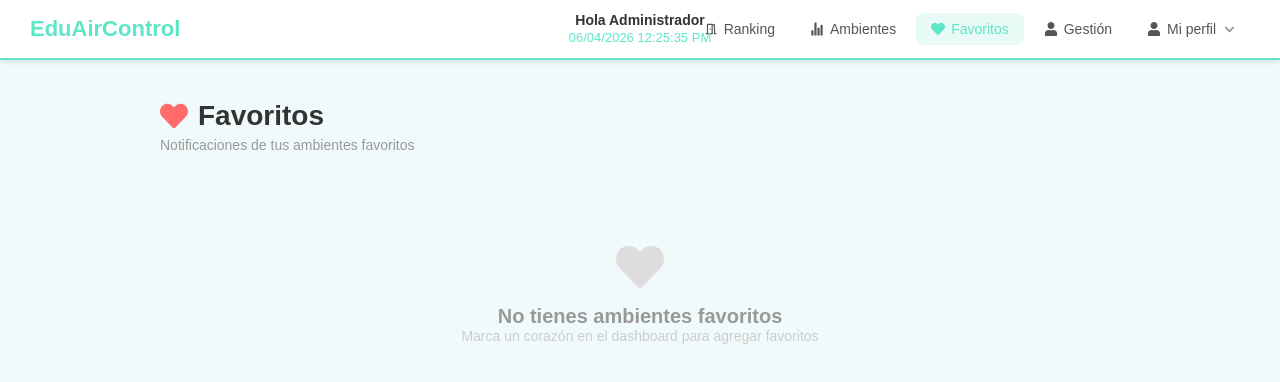
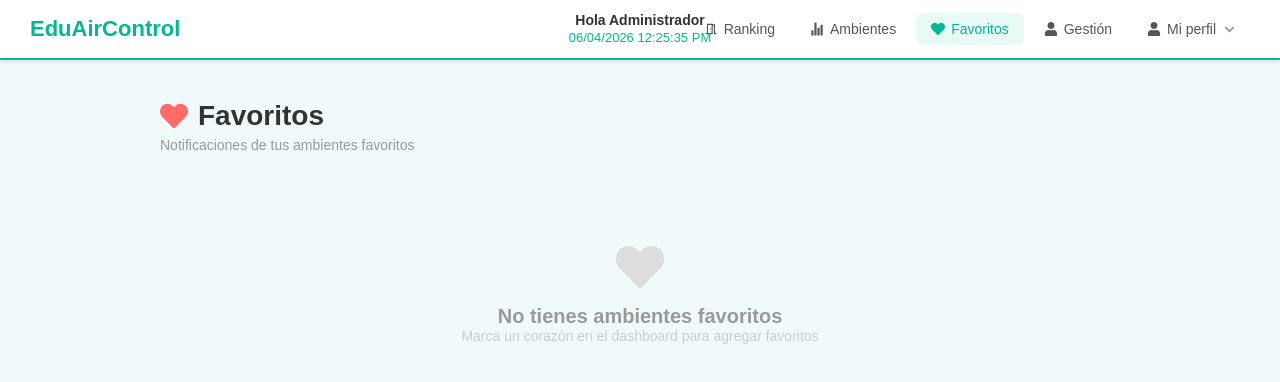
Before and after one commit to kensarusi/EduAirControl, a React (Vite) app in the folder Front-End/: page /favorites in a window 1280 px wide. Shown: the top 382 px of the page. Built offline with nearby package versions, Linux system fonts and the light colour scheme.

Commit message:
fixing navbar buttons colors

```diff
--- a/Front-End/src/index.css
+++ b/Front-End/src/index.css
@@ -7,10 +7,10 @@
 
 /* ── Normal (default) ── */
 :root {
-  --accent:          #5de6c8;
-  --accent-hover:    #4dd4b6;
+  --accent:          #00b894  ;
+  --accent-hover:    #00b894;
   --accent-light:    #e8faf5;
-  --accent-dark:     #3ab8a0;
+  --accent-dark:     #00b894;
 
   --bg-body:         #f0fafa;
   --bg-card:         #ffffff;
@@ -26,7 +26,7 @@
 
   --border-color:    #cccccc;
   --border-card:     #f0f0f0;
-  --border-nav:      #5de6c8;
+  --border-nav:      #00b894;
 
   --shadow-card:     0 2px 10px rgba(0,0,0,0.08);
   --shadow-nav:      0 2px 5px rgba(0,0,0,0.1);
--- a/Front-End/src/styles/app/Favorites.css
+++ b/Front-End/src/styles/app/Favorites.css
@@ -145,7 +145,7 @@ body.dark-mode .favorites-page {
 }
 
 body.dark-mode .favorites-content h1 {
-  color: #5de6c8;
+  color: #00b894;
 }
 
 body.dark-mode .favorites-subtitle {
```
